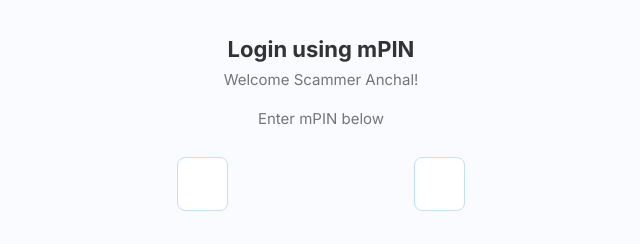
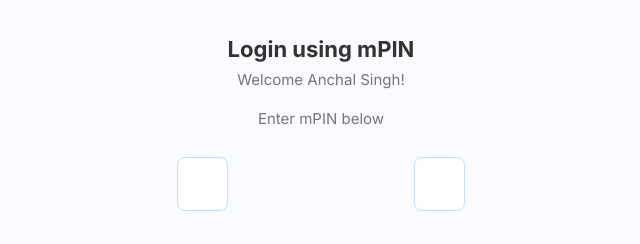
Before and after one commit to TheJohnTheCena/Rail1, a plain HTML site: page index.html in a window 1280 px wide. Shown: the part 150-394 px from the top of the page, 319-959 px from the left. Drawn offline with Linux system fonts and the light colour scheme.

Commit message:
Update index.html

```diff
--- a/index.html
+++ b/index.html
@@ -241,7 +241,7 @@
         <div class="logo-area"><img src="railone_icon.png" class="logo-img"></div>
         <div class="login-header">
             <h2>Login using mPIN</h2>
-            <p id="userNameDisplay">Welcome Scammer Anchal!</p>
+            <p id="userNameDisplay">Welcome Anchal Singh!</p>
             <p style="margin-top: 20px;">Enter mPIN below</p>
         </div>
         <div class="pin-container">
```
